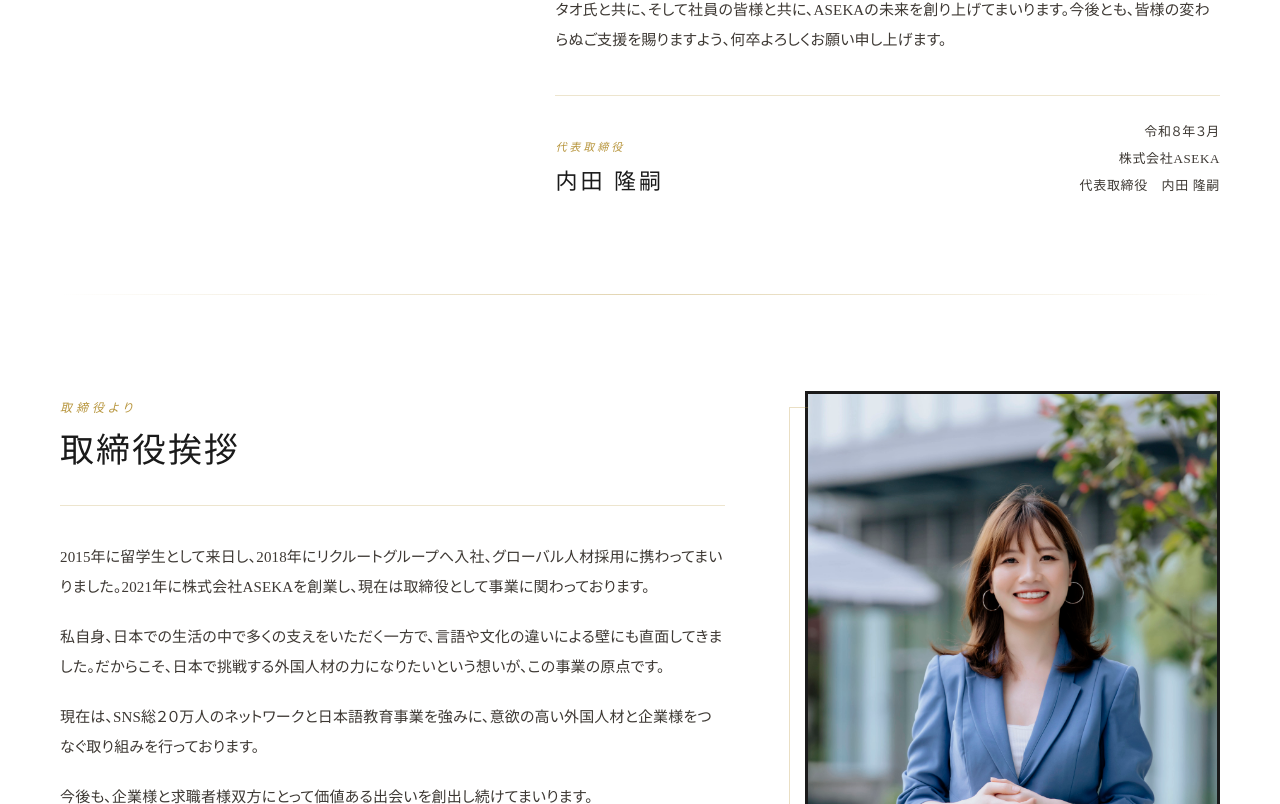
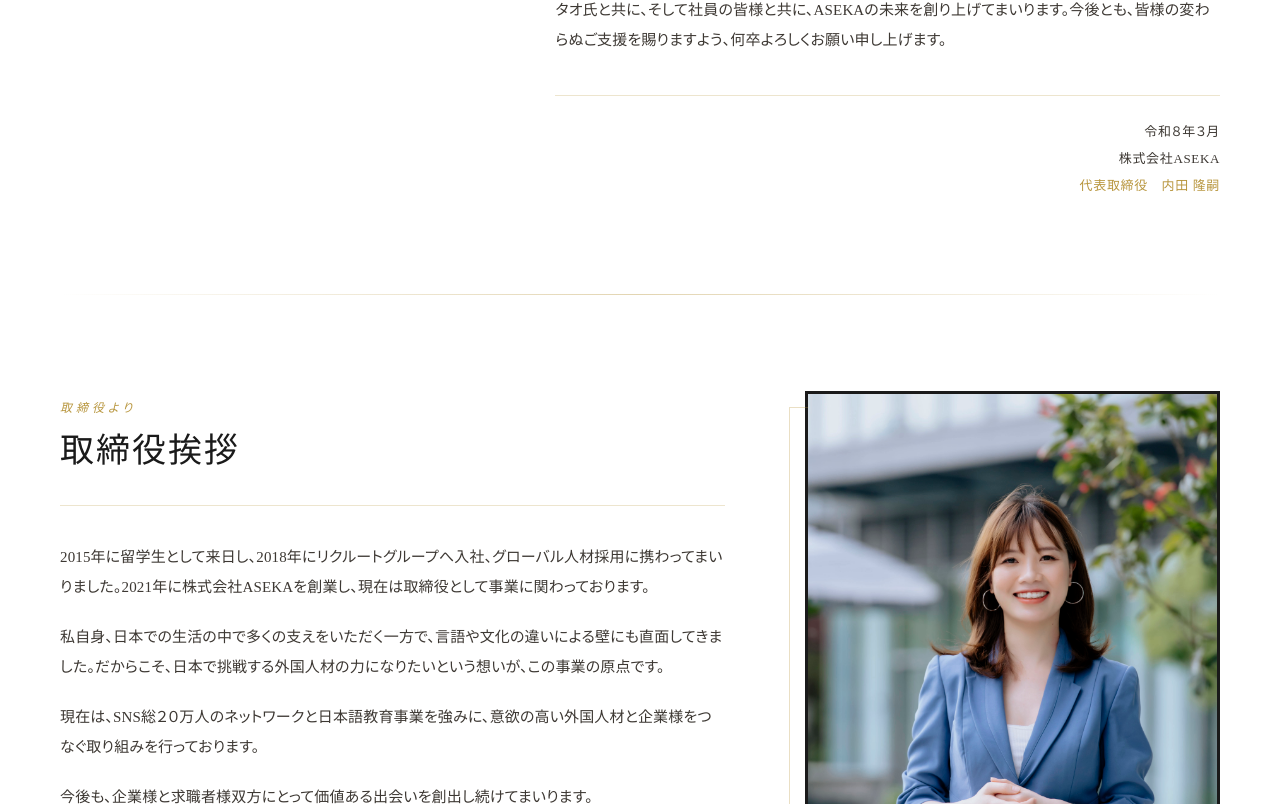
Before and after one commit to KKAI90/aseka-website-dev, a Next.js app: page /about in a window 1280 px wide. Shown: the part 2736-3540 px from the top of the page. Built offline with nearby package versions, Linux system fonts and the light colour scheme.

Commit message:
feat: remove left signature block, style right note with gold on last line
Co-Authored-By: Claude Sonnet 4.6 <noreply@anthropic.com>

```diff
--- a/src/components/TopMessage.tsx
+++ b/src/components/TopMessage.tsx
@@ -108,7 +108,7 @@ const T = {
 
 function PersonBlock({
   photoSrc, photoAlt, eyebrow, title,
-  ceoLabel, ceoSignatureLabel, ceoName, paragraphs, photoLeft, signatureNote,
+  ceoLabel, paragraphs, photoLeft, signatureNote,
 }: {
   photoSrc: string; photoAlt: string;
   eyebrow: string; title: string;
@@ -189,37 +189,18 @@ function PersonBlock({
       ))}
 
       {/* Signature */}
+      {signatureNote && (
         <div style={{
           marginTop: "40px", paddingTop: "24px",
           borderTop: "1px solid rgba(184,150,62,0.25)",
-        display: "flex", flexDirection: "row", alignItems: "flex-end",
-        justifyContent: "space-between", gap: "24px",
-      }}>
-        <div style={{ display: "flex", flexDirection: "column", gap: "8px" }}>
-          <span style={{
-            fontFamily: "'Cormorant Garamond', serif",
-            fontSize: "11px", letterSpacing: "3px",
-            color: "var(--gold)", textTransform: "uppercase", fontStyle: "italic",
-          }}>
-            {ceoSignatureLabel}
-          </span>
-          <div style={{
-            fontFamily: "'Noto Serif JP', serif",
-            fontSize: "22px", color: "var(--dark)",
-            letterSpacing: "3px", fontWeight: 400,
-          }}>
-            {ceoName}
-          </div>
-        </div>
-        {signatureNote && (
-          <div style={{
           display: "flex", flexDirection: "column", gap: "4px",
           textAlign: "right",
         }}>
           {signatureNote.map((line, i) => (
             <span key={i} style={{
               fontFamily: "'Noto Serif JP', serif",
-                fontSize: "13px", color: "#3d3833",
+              fontSize: "13px",
+              color: i === signatureNote.length - 1 ? "var(--gold)" : "#3d3833",
               letterSpacing: "0.05em", lineHeight: 1.8,
             }}>
               {line}
@@ -227,7 +208,6 @@ function PersonBlock({
           ))}
         </div>
       )}
-      </div>
     </div>
   );
 
```
Lines whose indentation alone changed are shown as unchanged.
